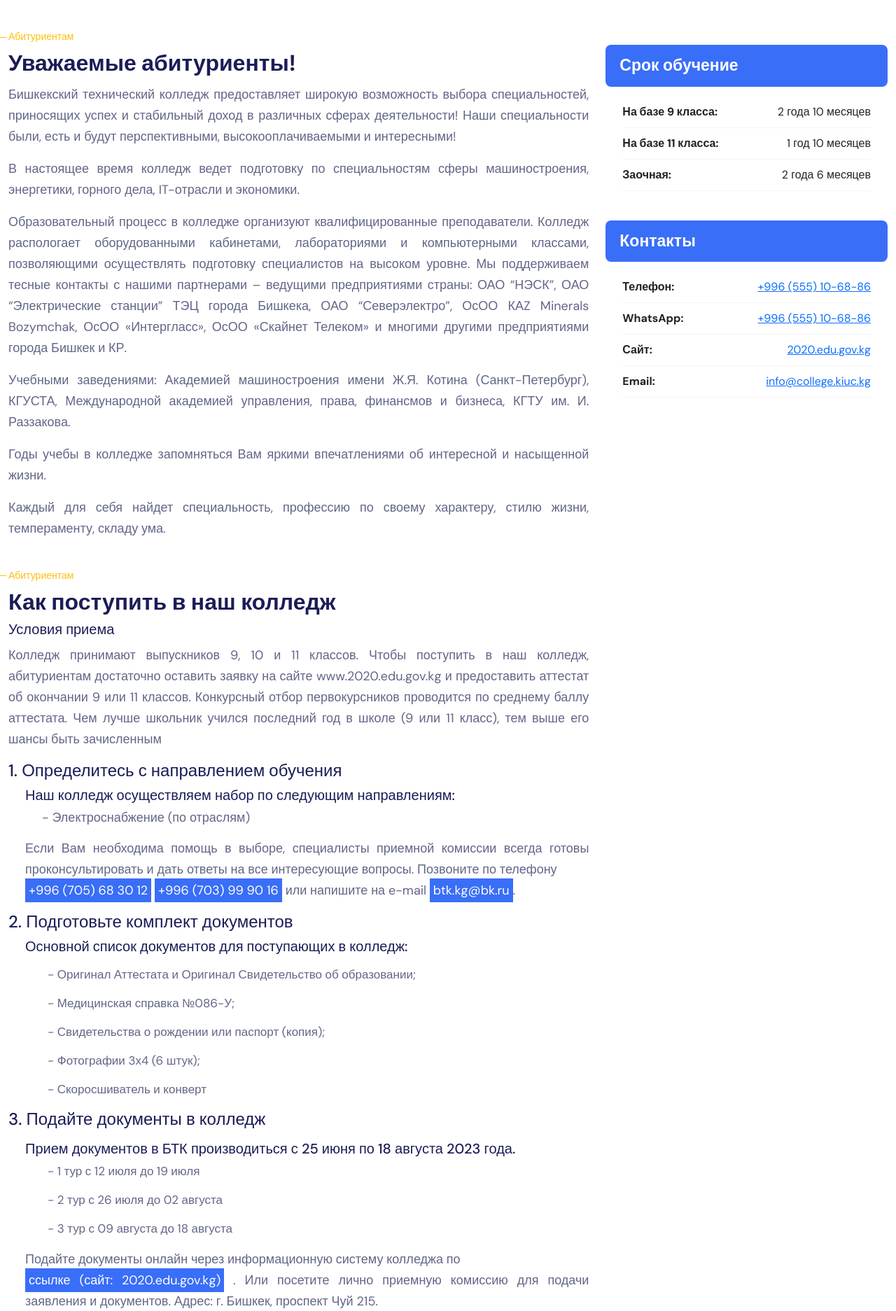
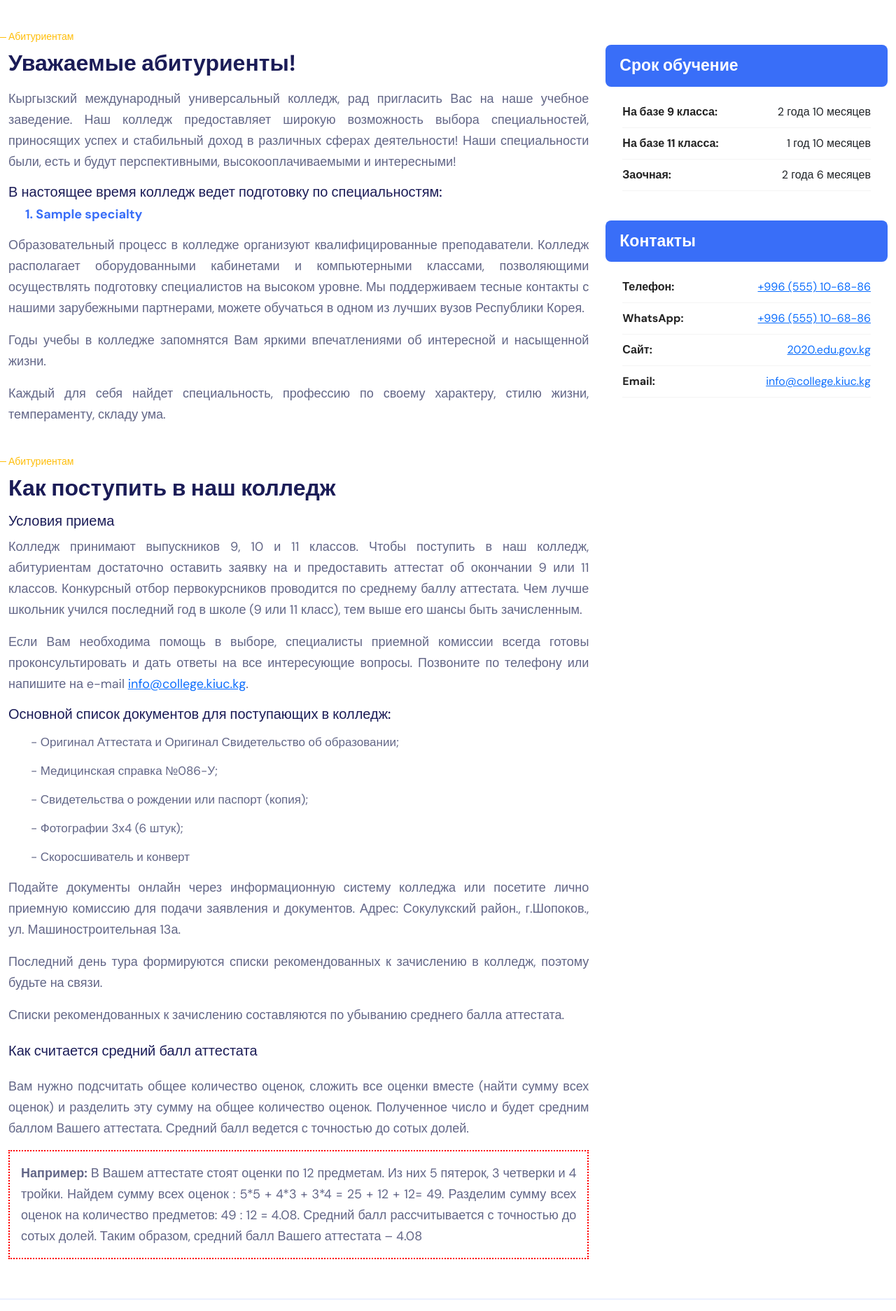
Before and after one commit to DaProWebStudio/kiuc_college, a Django app: page /reception-applicants/ in a window 1280 px wide. Shown: the part 143-2016 px from the top of the page at 70% size. Run offline with Django 4.2, Linux system fonts and the light colour scheme; tables that the repository leaves empty hold one stand-in row (values such as "Sample post"); style sheets or scripts are compiled from the project's sources; parts of the project's set-up code (start-up, migrations or seed data) failed here and were passed over; some libraries are stand-ins or nearby versions.

Commit message:
fix: changed text and style

```diff
--- a/apps/core/templates/reception.html
+++ b/apps/core/templates/reception.html
@@ -1,5 +1,5 @@
 {% extends 'base/base.html' %}
-{% load static i18n%}
+{% load static i18n %}
 
 {% block title %}
     {% trans 'Абитуриентам' %}
@@ -14,70 +14,58 @@
                         <span>{% trans 'Абитуриентам' %}</span>
                         <h3>{% trans 'Уважаемые абитуриенты!' %}</h3>
                     </div>
+                    <div class="my-3">
                         <p class="reception__description">
-                        Бишкекский технический колледж предоставляет широкую возможность выбора специальностей,
-                        приносящих успех и стабильный доход в различных сферах деятельности! Наши специальности
-                        были, есть и будут перспективными, высокооплачиваемыми и интересными!
+                            Кыргызский международный универсальный колледж, рад пригласить Вас на наше учебное заведение.
+                            Наш колледж предоставляет широкую возможность выбора специальностей, приносящих успех и
+                            стабильный доход в различных сферах деятельности! Наши специальности были, есть и будут
+                            перспективными, высокооплачиваемыми и интересными!
+                        </p>
+                        <h5 class="reception__title">В настоящее время колледж ведет подготовку по специальностям:</h5>
+                        <ul class="ml-4 mb-3 pl-0 mb-0">
+                            {% for specialty in specialties %}
+                                <li class="mt-2">
+                                    <a class="reception__link" href="#"><span
+                                            class="forloop">{{ forloop.counter }}.</span> {{ specialty.title }}</a>
+                                </li>
+                            {% endfor %}
+                        </ul>
+                        <p class="reception__description">
+                            Образовательный процесс в колледже организуют квалифицированные преподаватели. Колледж
+                            располагает оборудованными кабинетами и компьютерными классами, позволяющими осуществлять
+                            подготовку специалистов на высоком уровне. Мы поддерживаем тесные контакты с нашими
+                            зарубежными партнерами, можете обучаться в одном из лучших вузов Республики Корея.
                         </p>
                         <p class="reception__description">
-                        В настоящее время колледж ведет подготовку по специальностям сферы машиностроения, энергетики,
-                        горного дела, IT-отрасли и экономики.
-                    </p>
-                    <p class="reception__description">
-                        Образовательный процесс в колледже организуют квалифицированные преподаватели. Колледж
-                        распологает оборудованными кабинетами, лабораториями и компьютерными классами, позволяющими
-                        осуществлять подготовку специалистов на высоком уровне. Мы поддерживаем тесные контакты с
-                        нашими партнерами – ведущими предприятиями страны: ОАО “НЭСК”, ОАО “Электрические станции”
-                        ТЭЦ города Бишкека, ОАО “Северэлектро”, ОсОО КАZ Minerals Bozymchak, ОсОО «Интергласс»,
-                        ОсОО «Скайнет Телеком» и многими другими предприятиями города Бишкек и КР.
-                    </p>
-                    <p class="reception__description">
-                        Учебными заведениями: Академией машиностроения имени Ж.Я. Котина (Санкт-Петербург),
-                        КГУСТА, Международной академией управления, права, финансмов и бизнеса, КГТУ им. И.
-                        Раззакова.
-                    </p>
-                    <p class="reception__description">
-                        Годы учебы в колледже запомняться Вам яркими впечатлениями об
-                        интересной и насыщенной жизни.
+                            Годы учебы в колледже запомнятся Вам яркими впечатлениями об интересной и насыщенной жизни.
                         </p>
                         <p class="reception__description">
                             Каждый для себя найдет специальность, профессию по своему характеру, стилю жизни,
                             темпераменту, складу ума.
                         </p>
+                    </div>
                     <div class="title">
                         <br>
-                        <span>Абитуриентам</span>
-                        <h3>Как поступить в наш колледж</h3>
+                        <span>{% trans 'Абитуриентам' %}</span>
+                        <h3>{% trans 'Как поступить в наш колледж' %}</h3>
                     </div>
+                    <div class="my-3">
                         <h5 class="reception__title">Условия приема</h5>
                         <p class="reception__description">
                             Колледж принимают выпускников 9, 10 и 11 классов. Чтобы поступить в наш колледж,
-                        абитуриентам достаточно оставить заявку на сайте www.2020.edu.gov.kg и предоставить
-                        аттестат об окончании 9 или 11 классов. Конкурсный отбор первокурсников проводится
-                        по среднему баллу аттестата. Чем лучше школьник учился последний год в школе
-                        (9 или 11 класс), тем выше его шансы быть зачисленным
+                            абитуриентам достаточно оставить заявку на и предоставить аттестат об окончании 9 или 11
+                            классов. Конкурсный отбор первокурсников проводится по среднему баллу аттестата. Чем лучше
+                            школьник учился последний год в школе (9 или 11 класс), тем выше его шансы быть зачисленным.
                         </p>
-                    <div class="my-3">
-                        <h4 class="reception__title">1. Определитесь с направлением обучения</h4>
-                        <div class="ml-4">
-                            <h5 class="reception__title">Наш колледж осуществляем набор по следующим направлениям:</h5>
-                            <ul class="ml-4 mb-3 pl-0 mb-0">
-                                <li class="mt-2"><a class="reception__link" href="#">- Электроснабжение (по
-                                    отраслям)</a></li>
-                            </ul>
                         <p class="reception__description">
                             Если Вам необходима помощь в выборе, специалисты приемной комиссии всегда готовы
-                                проконсультировать и дать ответы на все интересующие вопросы. Позвоните по телефону <br>
-                                <a class="reception__phone" href="#">+996 (705) 68 30 12</a>
-                                <a class="reception__phone" href="#">+996 (703) 99 90 16</a>
+                            проконсультировать и дать ответы на все интересующие вопросы. Позвоните по телефону
+                            <a href=""></a>
                             или напишите на e-mail
-                                <a class="reception__phone" href="#">btk.kg@bk.ru</a>.
+                            <a href="mailto:info@college.kiuc.kg">info@college.kiuc.kg</a>.
                         </p>
                     </div>
-                    </div>
                     <div class="my-3">
-                        <h4 class="reception__title">2. Подготовьте комплект документов</h4>
-                        <div class="ml-4">
                         <h5 class="reception__title">Основной список документов для поступающих в колледж:</h5>
                         <ul class="reception__list">
                             <li class="my-3">- Оригинал Аттестата и Оригинал Свидетельство об образовании;</li>
@@ -87,25 +75,18 @@
                             <li>- Скоросшиватель и конверт</li>
                         </ul>
                     </div>
+                    <div class="my-3">
+                        <p class="reception__description">
+                            Подайте документы онлайн через информационную систему колледжа или посетите лично приемную комиссию для подачи заявления и документов. Адрес: Сокулукский район., г.Шопоков., ул. Машиностроительная 13а.
+                        </p>
+                        <p class="reception__description">
+                            Последний день тура формируются списки рекомендованных к зачислению в колледж, поэтому будьте на связи.
+                        </p>
+                        <p class="reception__description">
+                            Списки рекомендованных к зачислению составляются по убыванию среднего балла аттестата.
+                        </p>
                     </div>
-                    <div class="my-3 reception__indent">
-                        <h4 class="reception__title">3. Подайте документы в колледж</h4>
-                        <div class="ml-4 mt-3">
-                            <h5 class="reception__title">Прием документов в БТК производиться с 25 июня по 18 августа
-                                2023 года.</h5>
-                            <ul class="reception__list">
-                                <li class="mb-3">- 1 тур с 12 июля до 19 июля</li>
-                                <li class="mb-3">- 2 тур с 26 июля до 02 августа</li>
-                                <li class="mt-3">- 3 тур с 09 августа до 18 августа</li>
-                            </ul>
-                            <p class="reception__description">Подайте документы онлайн через информационную систему
-                                колледжа по <br> <a class="reception__phone" href="#">ссылке (сайт: 2020.edu.gov.kg)</a>
-                                . Или посетите лично приемную комиссию для подачи заявления и документов. Адрес: г.
-                                Бишкек, проспект Чуй 215.</p>
-                            <p class="reception__description">Последний день тура формируются списки рекомендованных к
-                                зачислению в колледж, поэтому будьте на связи.</p>
-                            <p class="reception__description">Списки рекомендованных к зачислению составляются по
-                                убыванию среднего балла аттестата.</p>
+                    <div class="my-3">
                         <h5 class="my-4 reception__title">Как считается средний балл аттестата</h5>
                         <p class="mt-2 reception__description">
                             Вам нужно подсчитать общее количество оценок, сложить все оценки вместе
@@ -123,28 +104,31 @@
                         </p>
                     </div>
                 </div>
-                </div>
                 <aside class="col-12 col-lg-4 col-md-4">
                     <div class="reception__carousel">
                         <div class="mt-4">
                             <h4 class="reception__border">{% trans 'Срок обучение' %}</h4>
                             <ul class="p-4 mb-0 reception__info">
                                 <li><span>{% trans 'На базе 9 класса' %}:</span> {% trans '2 года 10 месяцев' %}</li>
-                                <li><span>{% trans 'На базе 11 класса' %}:</span>  {% trans '1 год 10 месяцев' %}</li>
+                                <li><span>{% trans 'На базе 11 класса' %}:</span> {% trans '1 год 10 месяцев' %}</li>
                                 <li><span>{% trans 'Заочная' %}:</span> {% trans '2 года 6 месяцев' %}</li>
                             </ul>
                         </div>
                         <div class="mt-2">
                             <h4 class="reception__border">{% trans 'Контакты' %}</h4>
                             <ul class="p-4 mb-0 reception__info">
-                                <li><span>{% trans 'Телефон' %}:</span> <a href="tel:+996555106886" target="_blank">+996 (555) 10-68-86</a></li>
+                                <li><span>{% trans 'Телефон' %}:</span> <a href="tel:+996555106886" target="_blank">+996
+                                    (555) 10-68-86</a></li>
                                 <li>
                                     <span>WhatsApp:</span>
-                                    <a href="https://api.whatsapp.com/send/?phone=996555106886&text=Здравствуйте%21%0A%0AПишу+из+вашего+сайта+www.college.kiuc.kg.%0A%0A&type=phone_number&app_absent=0" target="_blank">
+                                    <a href="https://api.whatsapp.com/send/?phone=996555106886&text=Здравствуйте%21%0A%0AПишу+из+вашего+сайта+www.college.kiuc.kg.%0A%0A&type=phone_number&app_absent=0"
+                                       target="_blank">
                                         +996 (555) 10-68-86
                                     </a>
                                 </li>
-                                <li><span>{% trans 'Сайт' %}:</span> <a href="https://2020.edu.gov.kg/spuz/reports?id_university=168" target="_blank">2020.edu.gov.kg</a></li>
+                                <li><span>{% trans 'Сайт' %}:</span> <a
+                                        href="https://2020.edu.gov.kg/spuz/reports?id_university=168" target="_blank">2020.edu.gov.kg</a>
+                                </li>
                                 <li>
                                     <span>Email:</span>
                                     <a href="mailto:info@college.kiuc.kg" target="_blank">
--- a/apps/core/views.py
+++ b/apps/core/views.py
@@ -49,5 +49,8 @@ class WelcomingRemarksView(TemplateView):
     template_name = 'welcoming-remarks.html'
 
 
-class ReceptionApplicantsView(TemplateView):
+class ReceptionApplicantsView(ListView):
+    model = Specialty
+    queryset = model.active.all()
+    context_object_name = 'specialties'
     template_name = 'reception.html'
--- a/static/sass/blocks/_reception.scss
+++ b/static/sass/blocks/_reception.scss
@@ -17,7 +17,8 @@
   &__link {
     font-size: 18px;
     line-height: 25px;
-    color: $--bs-text;
+    font-weight: bold;
+    color: $--bs-blue;
     text-decoration: none;
     &:hover {
       color: $--bs-text;
```
Lines whose indentation alone changed are shown as unchanged.
